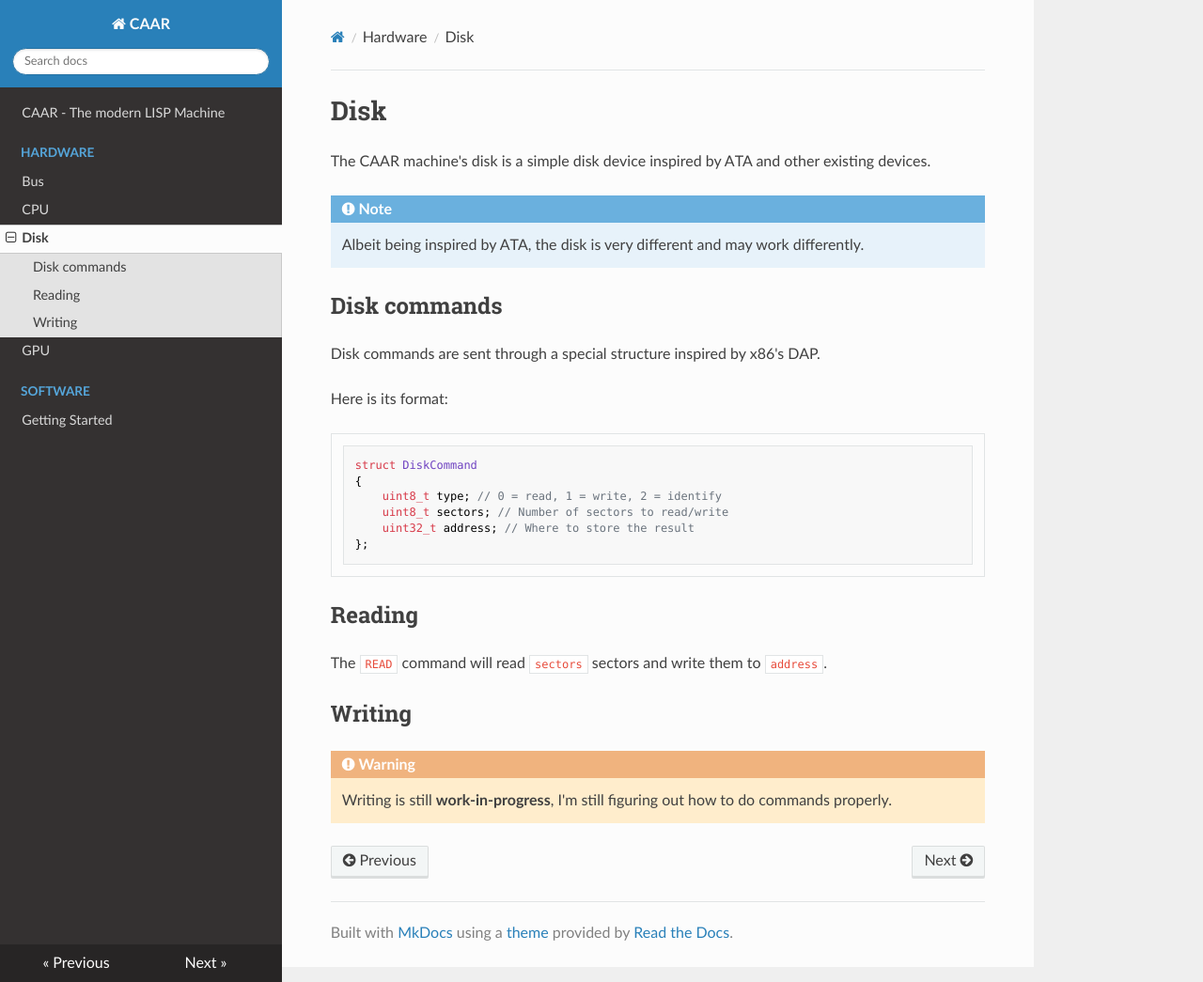
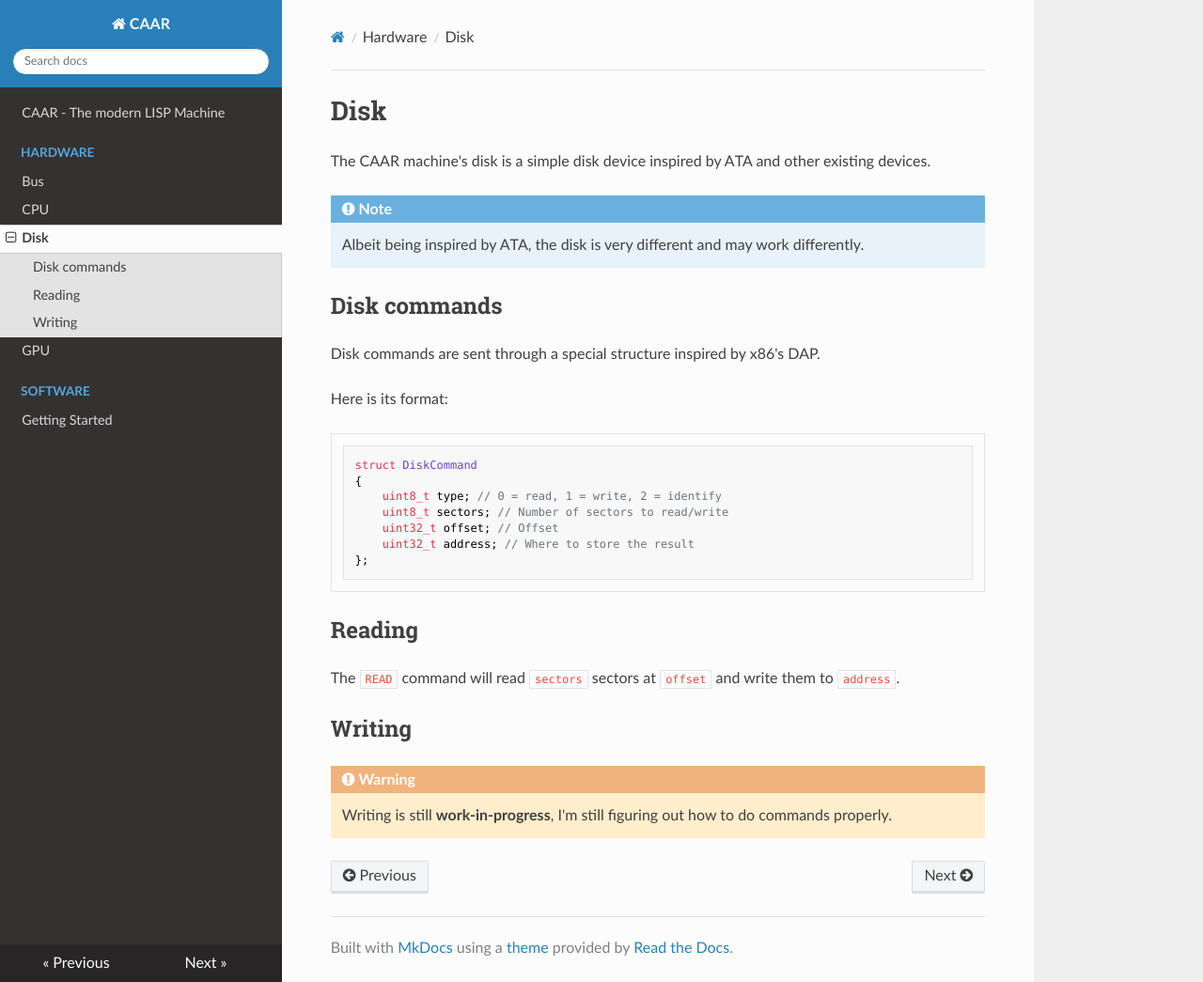
Before and after one commit to caar-machine/caar, an MkDocs documentation site: the page built from docs/hardware/disk.md, in a window 1280 px wide and 1045 px high. Shown: the whole window at 94% size. Built offline with MkDocs 1.6.1, drawn with Linux system fonts in a browser that asks for light colours; nearby versions of some CDN libraries.

Commit message:
docs: improve disk

````diff
--- a/docs/hardware/disk.md
+++ b/docs/hardware/disk.md
@@ -14,12 +14,13 @@ struct DiskCommand
 {
 	uint8_t type; // 0 = read, 1 = write, 2 = identify
 	uint8_t sectors; // Number of sectors to read/write
+	uint32_t offset; // Offset
 	uint32_t address; // Where to store the result
 };
 ```
 
 ## Reading
-The `READ` command will read `sectors` sectors and write them to `address`.
+The `READ` command will read `sectors` sectors at `offset` and write them to `address`.
 
 ## Writing
 !!! Warning
````
